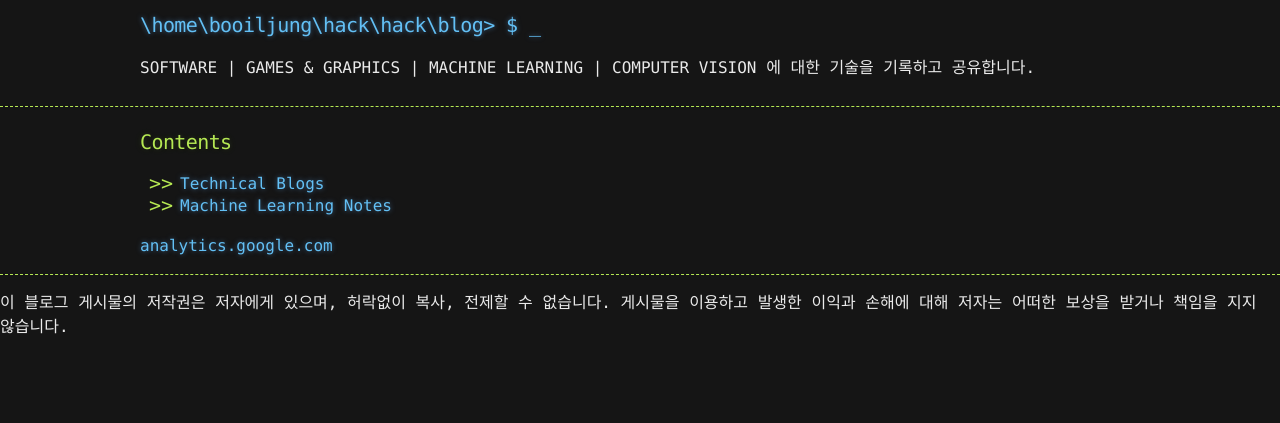
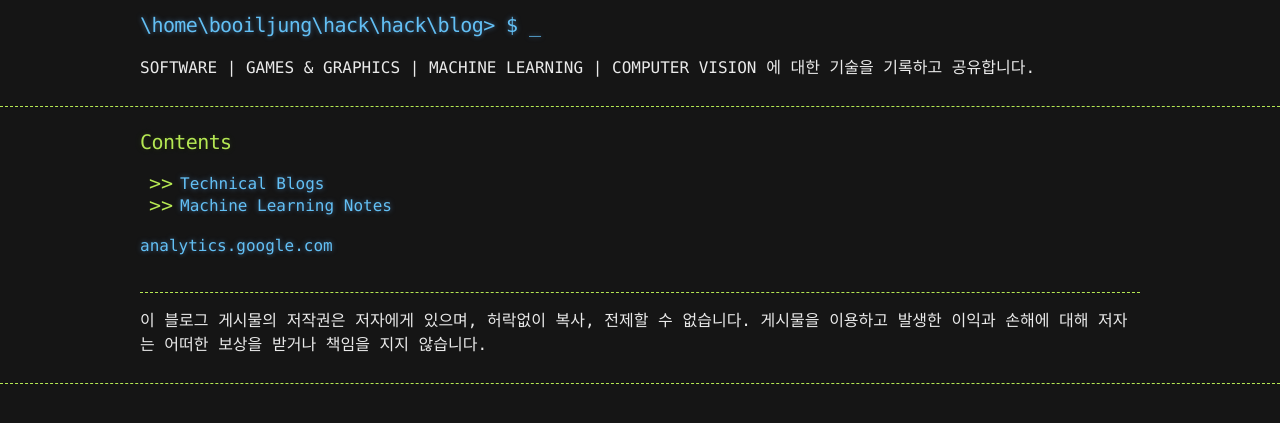
Before and after one commit to booiljung/xxxxx, a Jekyll site: the page built from index.md, in a window 1280 px wide. Shown: the top 423 px of the page. Built offline with Jekyll 4.4.1, drawn with Linux system fonts in a browser that asks for light colours; our own code applies the rules of GitHub Pages for plain Markdown files.

Commit message:
footer div -> container

```diff
--- a/_layouts/default.html
+++ b/_layouts/default.html
@@ -38,7 +38,7 @@
 
   <body>
 
-    <!-- Global site tag (gtag.js) - Google Analytics -->
+    <!-- Google Analytics -->
     <script async src="https://www.googletagmanager.com/gtag/js?id=UA-117607984-2"></script>
     <script>
       window.dataLayer = window.dataLayer || [];
@@ -50,20 +50,8 @@
 
     <header background="../_site_images/code.png">
       <div class="container">
-
         <h2><a href="/">{{ site.title | default: site.github.repository_name }}</a></h2>
         <p>{{ site.description | default: site.github.project_tagline }}</p>
-
-        <!--
-        <section id="downloads">
-          {% if site.show_downloads %}
-            <a href="{{ site.github.zip_url }}" class="btn">Download as .zip</a>
-            <a href="{{ site.github.tar_url }}" class="btn">Download as .tar.gz</a>
-          {% endif %}
-          <a href="{{ site.github.repository_url }}" class="btn btn-github"><span class="icon"></span>View on GitHub</a>
-        </section>
-        -->
-
       </div>
     </header>
 
@@ -84,8 +72,8 @@
       </script>
     {% endif %}
 
-    <head background="../_site_images/code.png">
-      <div class="head">
+    <header background="../_site_images/code.png">
+      <div class="container">
         <hr>
         <p>
           이 블로그 게시물의 저작권은 저자에게 있으며, 허락없이 복사, 전제할 수 없습니다. 게시물을 이용하고 발생한 이익과 손해에 대해 저자는 어떠한 보상을 받거나 책임을 지지 않습니다.
```
